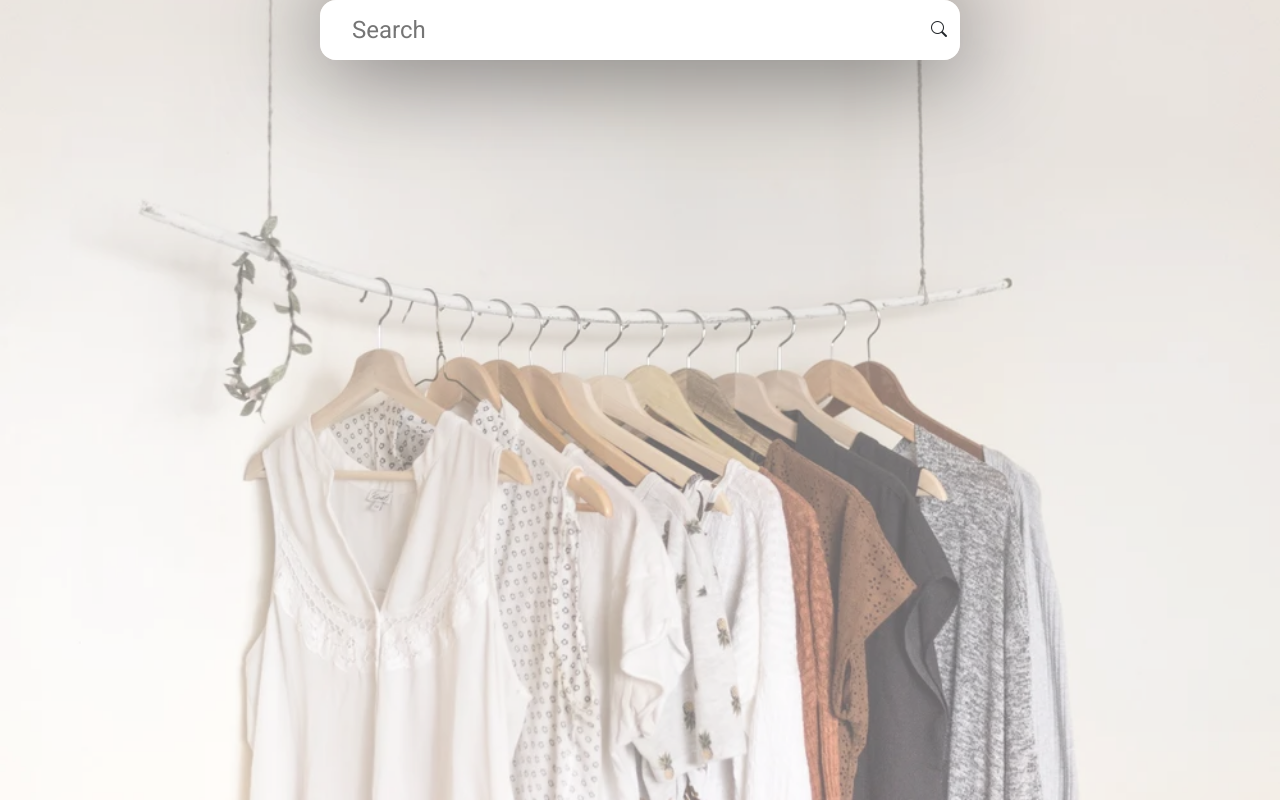
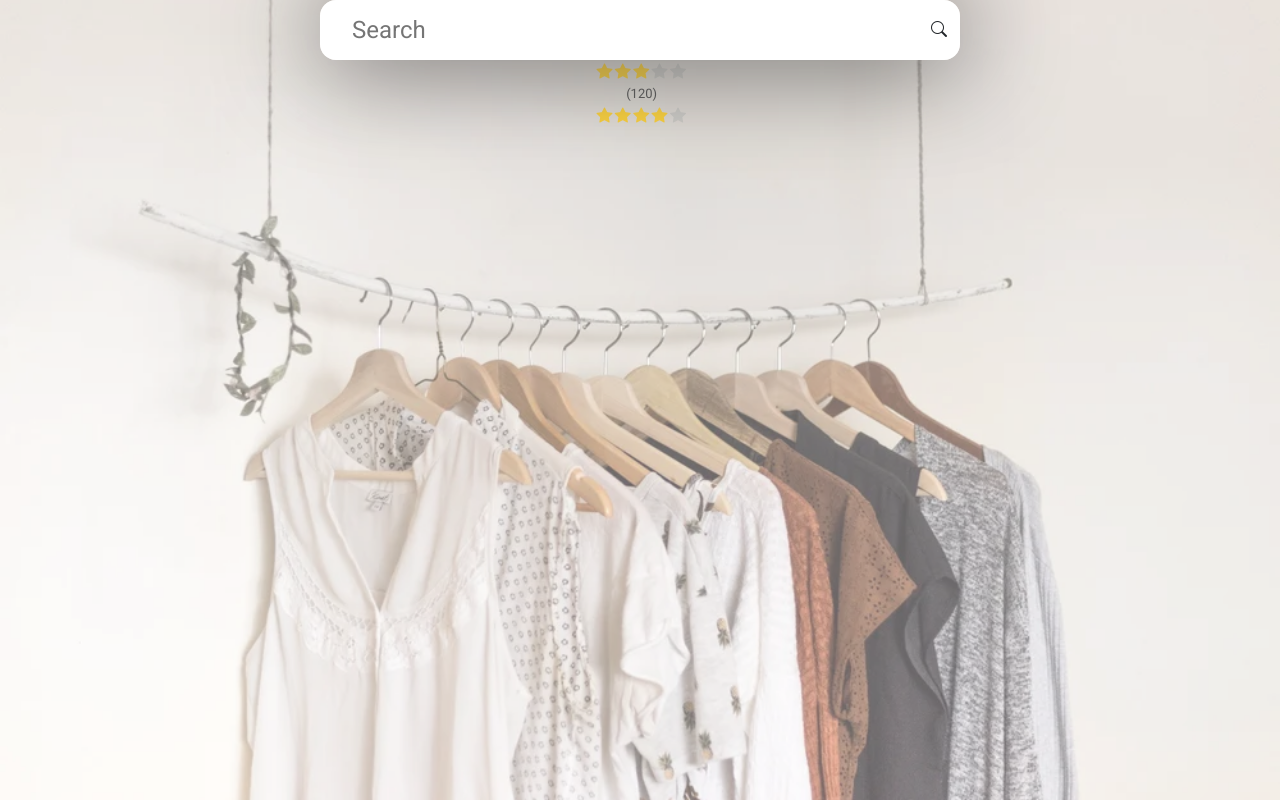
Before and after one commit to rth1-618/search-store-app, a React (Create React App) app: page / in a window 1280 px wide. Built offline with nearby package versions, Linux system fonts and the light colour scheme.

Commit message:
Ratings Component

```diff
--- a/src/App.tsx
+++ b/src/App.tsx
@@ -3,6 +3,7 @@ import "./assets/scss/main.scss";
 import { faker } from "@faker-js/faker";
 import SearchBar from "./components/SearchBar/SearchBar";
 import FeaturedProducts from "./components/FeaturedProducts/FeaturedProducts";
+import Ratings from "./components/Ratings/Ratings";
 
 const App: React.FC = () => {
   const [isSearchFocused, setIsSearchFocused] = useState(false);
@@ -11,6 +12,8 @@ const App: React.FC = () => {
       <div className="App">
         <SearchBar setIsSearchFocused={setIsSearchFocused} />
         {isSearchFocused && <FeaturedProducts />}
+        <Ratings rate={3} raters={120} />
+        <Ratings rate={4} />
       </div>
     </div>
   );
--- /dev/null
+++ b/src/components/Ratings/Ratings.scss
@@ -0,0 +1,9 @@
+.rating {
+  padding-left: 0.15rem;
+}
+
+.raters {
+  color: #595959;
+  font-size: small;
+  font-weight: lighter;
+}
--- /dev/null
+++ b/src/components/Ratings/Ratings.tsx
@@ -0,0 +1,27 @@
+import React from "react";
+import "./Ratings.scss";
+import { NO_OF_RATINGS } from "../../core/constants/core-constants";
+
+const Ratings: React.FC<{ rate: number; raters?: number }> = ({
+  rate,
+  raters,
+}) => {
+  const arr = new Array(NO_OF_RATINGS).fill(0);
+  return (
+    <>
+      <span>
+        {arr.map((x, index) => {
+          return (
+            <i
+              className="bi bi-star-fill rating"
+              style={{ color: index <= rate - 1 ? "#fdd33d" : "#cdccc8" }}
+            ></i>
+          );
+        })}
+      </span>
+      {raters && <span className="raters">&nbsp;({raters})</span>}
+    </>
+  );
+};
+
+export default Ratings;
--- /dev/null
+++ b/src/core/constants/core-constants.ts
@@ -0,0 +1 @@
+export const NO_OF_RATINGS = 5;
```
